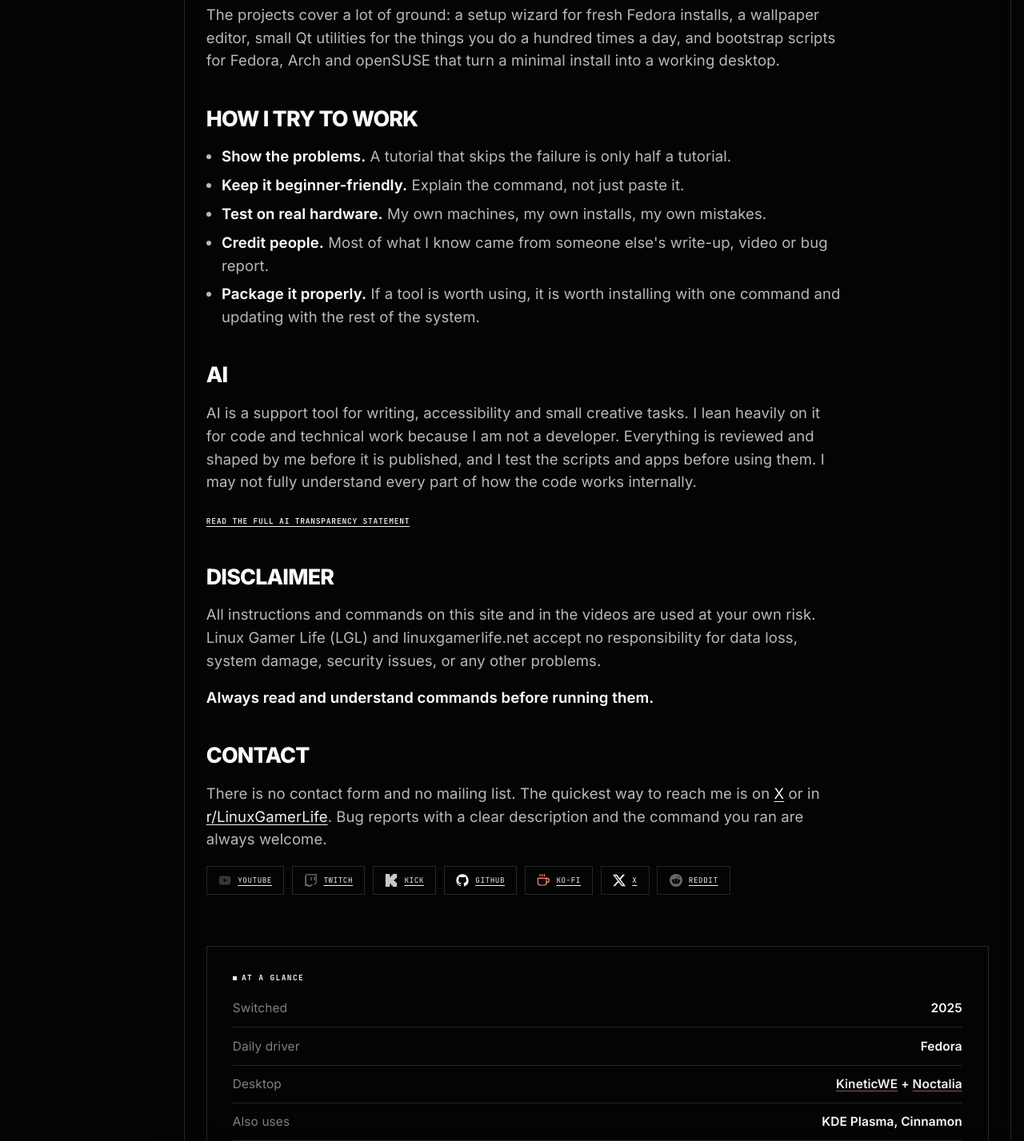
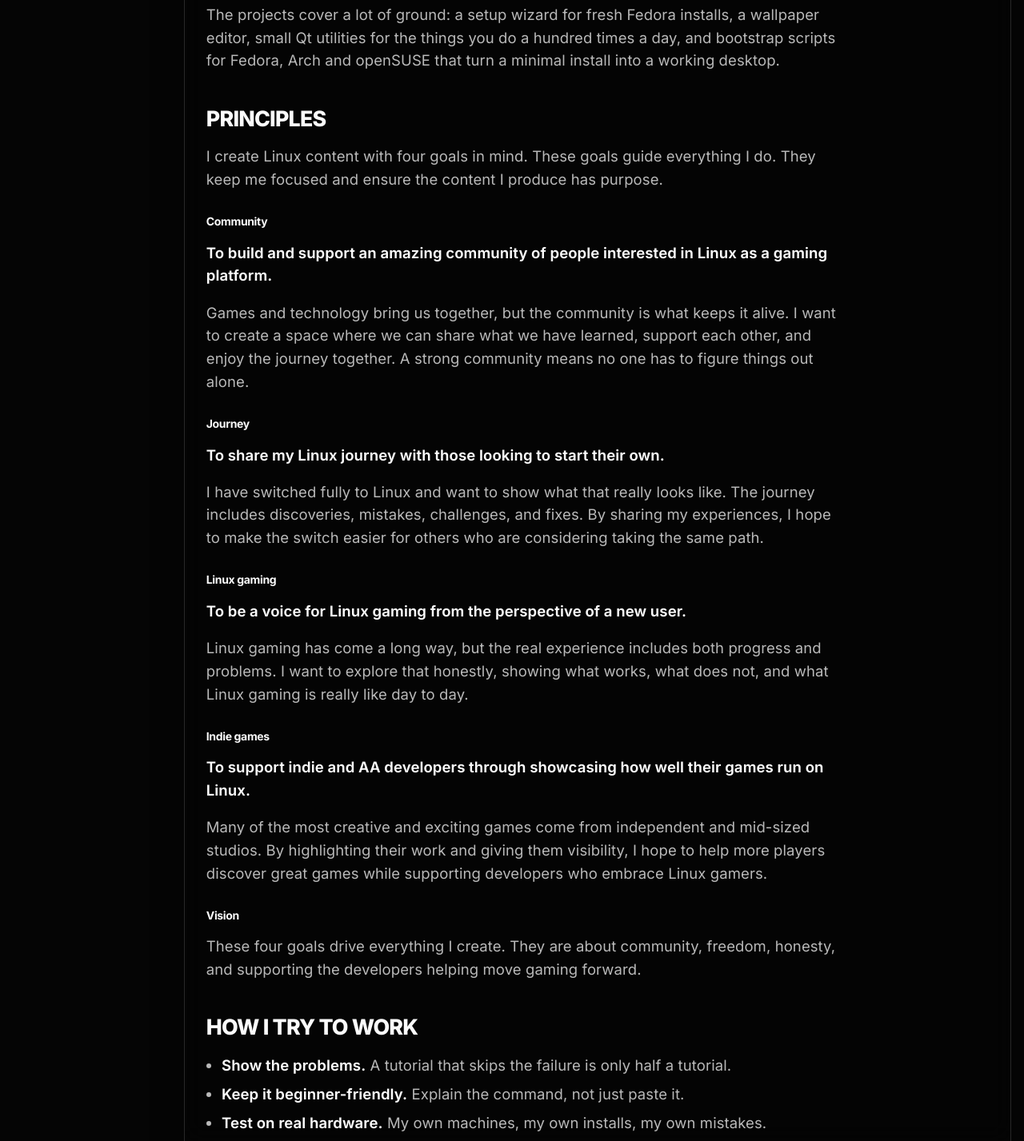
Before and after one commit to linuxgamerlife/linuxgamerlife.github.io, a plain HTML site: page about.html in a window 1280 px wide. Shown: the part 1040-2467 px from the top of the page at 80% size. Drawn offline with Linux system fonts and the light colour scheme.

Commit message:
Transfered principles from old site

```diff
--- a/about.html
+++ b/about.html
@@ -121,6 +121,50 @@
             wallpaper editor, small Qt utilities for the things you do a hundred times a day,
             and bootstrap scripts for Fedora, Arch and openSUSE that turn a minimal install into
             a working desktop.
+          </p>
+
+          <h2 id="principles">Principles</h2>
+          <p>
+            I create Linux content with four goals in mind. These goals guide everything I do.
+            They keep me focused and ensure the content I produce has purpose.
+          </p>
+
+          <h3>Community</h3>
+          <p><strong>To build and support an amazing community of people interested in Linux as a gaming platform.</strong></p>
+          <p>
+            Games and technology bring us together, but the community is what keeps it alive.
+            I want to create a space where we can share what we have learned, support each other,
+            and enjoy the journey together. A strong community means no one has to figure things out alone.
+          </p>
+
+          <h3>Journey</h3>
+          <p><strong>To share my Linux journey with those looking to start their own.</strong></p>
+          <p>
+            I have switched fully to Linux and want to show what that really looks like. The journey
+            includes discoveries, mistakes, challenges, and fixes. By sharing my experiences, I hope
+            to make the switch easier for others who are considering taking the same path.
+          </p>
+
+          <h3>Linux gaming</h3>
+          <p><strong>To be a voice for Linux gaming from the perspective of a new user.</strong></p>
+          <p>
+            Linux gaming has come a long way, but the real experience includes both progress and
+            problems. I want to explore that honestly, showing what works, what does not, and what
+            Linux gaming is really like day to day.
+          </p>
+
+          <h3>Indie games</h3>
+          <p><strong>To support indie and AA developers through showcasing how well their games run on Linux.</strong></p>
+          <p>
+            Many of the most creative and exciting games come from independent and mid-sized studios.
+            By highlighting their work and giving them visibility, I hope to help more players discover
+            great games while supporting developers who embrace Linux gamers.
+          </p>
+
+          <h3>Vision</h3>
+          <p>
+            These four goals drive everything I create. They are about community, freedom, honesty,
+            and supporting the developers helping move gaming forward.
           </p>
 
           <h2>How I try to work</h2>
--- a/assets/js/nav.js
+++ b/assets/js/nav.js
@@ -5,6 +5,7 @@
   var PAGES = {
     home: "index.html",
     about: "about.html",
+    principles: "about.html#principles",
     videos: "videos.html",
     community: "community.html",
     projects: "projects.html",
@@ -82,8 +83,8 @@
     fedora: "https://fedoraproject.org/"
   };
 
-  var PATHS = ["~/videos", "~/projects", "~/about", "~/community", "~/toolkit", "~/launchcommands", "~/setup", "~/mainmachine", "~/testmachine", "~/nsm", "~/macmini", "~/merch", "~/reddit", "~/ai", "~/disclaimer", "~", "home", "..", ".", "story", "contact", "discounts", "pc1", "pc2", "theblackdon", "finley", "keychron"];
-  var NAV_COMMANDS = ["./home", "./about", "./videos", "./community", "./projects", "./toolkit", "./launchcommands", "./setup", "./mainmachine", "./testmachine", "./nsm", "./macmini", "./merch", "./youtube", "./twitch", "./kick", "./reddit"];
+  var PATHS = ["~/videos", "~/projects", "~/about", "~/principles", "~/community", "~/toolkit", "~/launchcommands", "~/setup", "~/mainmachine", "~/testmachine", "~/nsm", "~/macmini", "~/merch", "~/reddit", "~/ai", "~/disclaimer", "~", "home", "..", ".", "story", "contact", "discounts", "pc1", "pc2", "theblackdon", "finley", "keychron"];
+  var NAV_COMMANDS = ["./home", "./about", "./principles", "./videos", "./community", "./projects", "./toolkit", "./launchcommands", "./setup", "./mainmachine", "./testmachine", "./nsm", "./macmini", "./merch", "./youtube", "./twitch", "./kick", "./reddit"];
 
   function commonPrefix(a, b) {
     var i = 0;
@@ -566,12 +567,13 @@
     },
     principles: {
       name: "principles",
-      summary: "what Linux Gamer Life stands for",
+      summary: "the four goals behind Linux Gamer Life",
       synopsis: "principles",
       description: [
-        "Community, the journey, Linux gaming and indie games: the four principles behind the channel and this site."
+        "Community, journey, Linux gaming and indie games: the four goals behind the channel and this site, plus the vision that connects them.",
+        "The full section is available on the About page."
       ],
-      seeAlso: "man about, man community"
+      seeAlso: "man about, about.html#principles"
     },
     about: {
       name: "about",
--- a/assets/js/panels.js
+++ b/assets/js/panels.js
@@ -79,12 +79,15 @@
 
     principles: [
       '<p class="tty-modal__cmd">$ cat principles.txt</p>',
+      '<p class="tty-note">I create Linux content with four goals in mind. These goals guide everything I do. They keep me focused and ensure the content I produce has purpose.</p>',
       '<ol class="tty-principles">',
-      '<li><span>[01]</span><div><h3>Community</h3><p>A space where people can share what they have learned and nobody has to figure Linux out alone.</p></div></li>',
-      '<li><span>[02]</span><div><h3>The journey</h3><p>The discoveries, mistakes, challenges and fixes, shown as they happen rather than after the fact.</p></div></li>',
-      '<li><span>[03]</span><div><h3>Linux gaming</h3><p>An honest look at gaming on Linux from a relatively new user: the progress and the problems.</p></div></li>',
-      '<li><span>[04]</span><div><h3>Indie games</h3><p>Showing how well indie and AA games run on Linux, and giving the people who make them more visibility.</p></div></li>',
-      '</ol>'
+      '<li><span>[01]</span><div><h3>Community</h3><p><strong>To build and support an amazing community of people interested in Linux as a gaming platform.</strong></p><p>Games and technology bring us together, but the community is what keeps it alive. I want to create a space where we can share what we have learned, support each other, and enjoy the journey together. A strong community means no one has to figure things out alone.</p></div></li>',
+      '<li><span>[02]</span><div><h3>Journey</h3><p><strong>To share my Linux journey with those looking to start their own.</strong></p><p>I have switched fully to Linux and want to show what that really looks like. The journey includes discoveries, mistakes, challenges, and fixes. By sharing my experiences, I hope to make the switch easier for others who are considering taking the same path.</p></div></li>',
+      '<li><span>[03]</span><div><h3>Linux gaming</h3><p><strong>To be a voice for Linux gaming from the perspective of a new user.</strong></p><p>Linux gaming has come a long way, but the real experience includes both progress and problems. I want to explore that honestly, showing what works, what does not, and what Linux gaming is really like day to day.</p></div></li>',
+      '<li><span>[04]</span><div><h3>Indie games</h3><p><strong>To support indie and AA developers through showcasing how well their games run on Linux.</strong></p><p>Many of the most creative and exciting games come from independent and mid-sized studios. By highlighting their work and giving them visibility, I hope to help more players discover great games while supporting developers who embrace Linux gamers.</p></div></li>',
+      '</ol>',
+      '<h3 class="tty-ai__heading">Vision</h3>',
+      '<p class="tty-note">These four goals drive everything I create. They are about community, freedom, honesty, and supporting the developers helping move gaming forward.</p>'
     ].join(""),
 
     videos: [
--- a/sw.js
+++ b/sw.js
@@ -1,6 +1,6 @@
 /* Linux Gamer Life - offline shell and installability. */
 // Bump CACHE when you need to force a fresh offline cache.
-const CACHE = "lgl-v30";
+const CACHE = "lgl-v31";
 
 const CORE = [
   "/",
```
